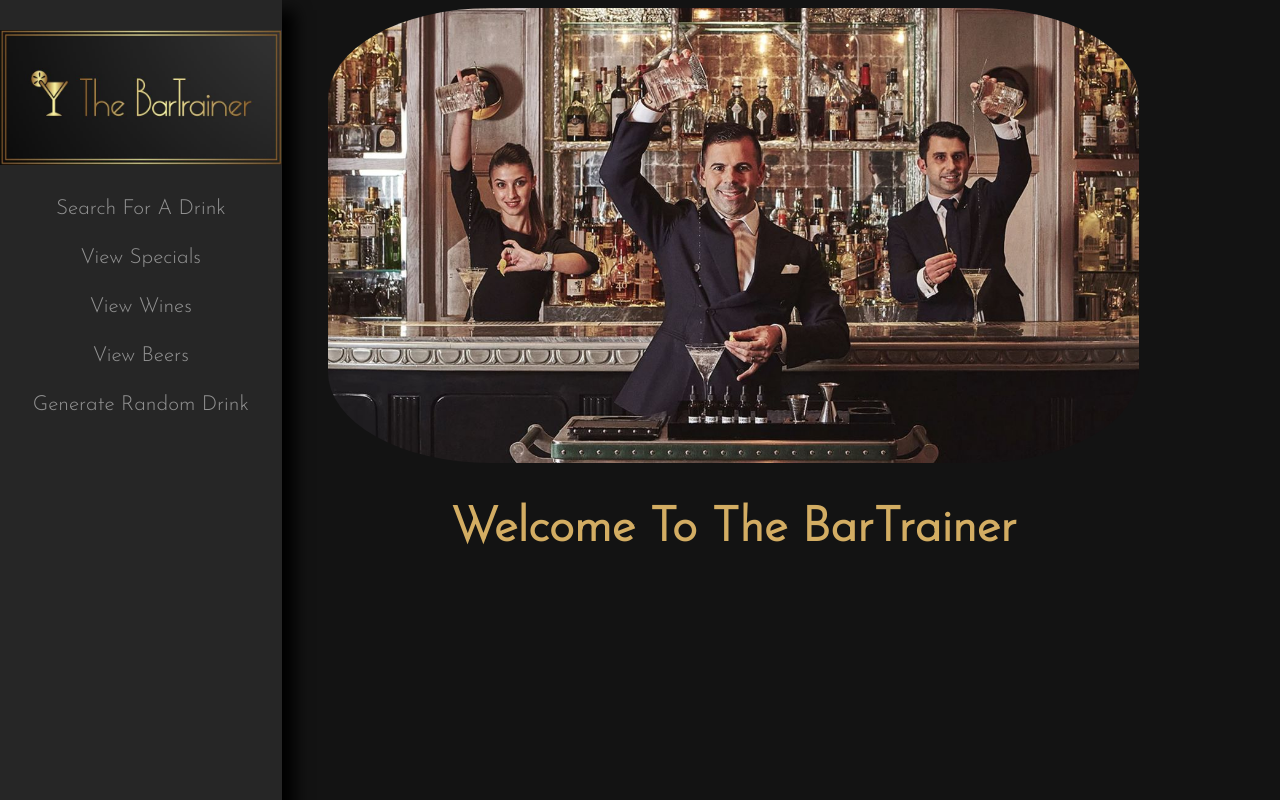
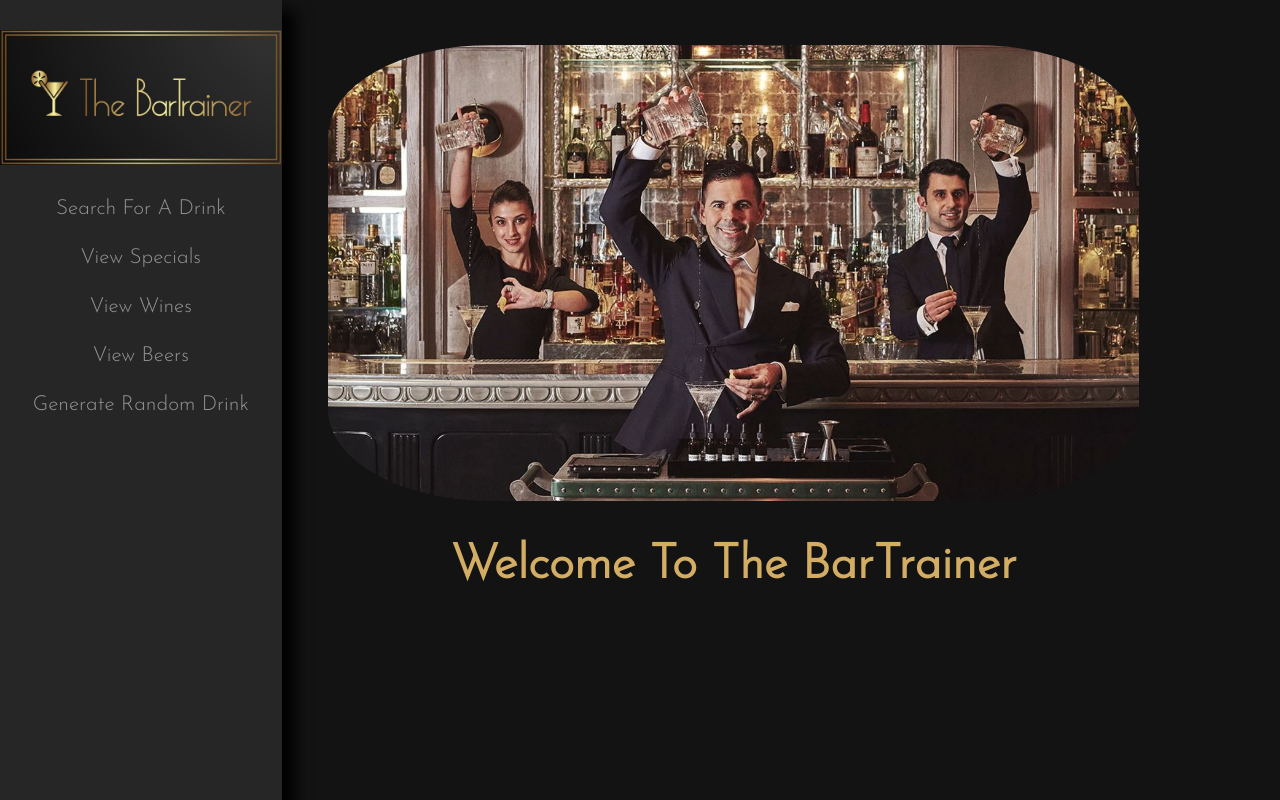
Before and after one commit to lhanna7/The-BarTrainer, an Angular app: page / in a window 1280 px wide. Built offline with nearby package versions, Linux system fonts and the light colour scheme.

Commit message:
update readme

```diff
--- a/src/app/drink-info/drink-info.component.css
+++ b/src/app/drink-info/drink-info.component.css
@@ -7,6 +7,11 @@ ul {
 img {
   width: 100%;
   margin-left: 8%;
+  border-radius: 5%;
+  border-top: solid 2px rgb(233, 192, 109);
+  border-left: solid 2px rgb(233, 192, 109);
+  border-right: solid 2px rgb(127, 90, 43);
+  border-bottom: solid 2px rgb(127, 90, 43);
 }
 
 @media only screen and (max-width: 700px) {
@@ -18,7 +23,6 @@ img {
 
 
 p, li {
-  font-size: 100%;
   background-color: rgb(38, 38, 38);
   font-family: 'Josefin Sans', sans-serif;
   color: rgb(201, 184, 152);
@@ -33,6 +37,11 @@ p, li {
 
 p {
   margin-left: 8%;
+  font-size: 150%;
+}
+
+li {
+  font-size: 150%;
 }
 
 
@@ -44,7 +53,7 @@ h2, h3, span {
 
 h2 {
   text-align: center;
-  font-size: 200%;
+  font-size: 240%;
 }
 
 @media only screen and (max-width: 700px) {
--- a/src/app/home/home.component.css
+++ b/src/app/home/home.component.css
@@ -1,5 +1,6 @@
 img {
   margin-left: 25%;
+  margin-top: 3%;
   width: 65%;
   border-radius: 20%;
 }
--- a/src/app/random-drink-info/random-drink-info.component.css
+++ b/src/app/random-drink-info/random-drink-info.component.css
@@ -7,6 +7,11 @@ ul {
 img {
   width: 100%;
   margin-left: 8%;
+  border-radius: 5%;
+  border-top: solid 2px rgb(233, 192, 109);
+  border-left: solid 2px rgb(233, 192, 109);
+  border-right: solid 2px rgb(127, 90, 43);
+  border-bottom: solid 2px rgb(127, 90, 43);
 }
 
 @media only screen and (max-width: 700px) {
--- a/src/app/specials-info/specials-info.component.css
+++ b/src/app/specials-info/specials-info.component.css
@@ -6,6 +6,10 @@
 img {
   width: 80%;
   border-radius: 5%;
+  border-top: solid 2px rgb(233, 192, 109);
+  border-left: solid 2px rgb(233, 192, 109);
+  border-right: solid 2px rgb(127, 90, 43);
+  border-bottom: solid 2px rgb(127, 90, 43);
 }
 
 @media only screen and (max-width: 700px) {
```
Also changed, not shown: 1 other file (tests, documents, lock files or other folders).
